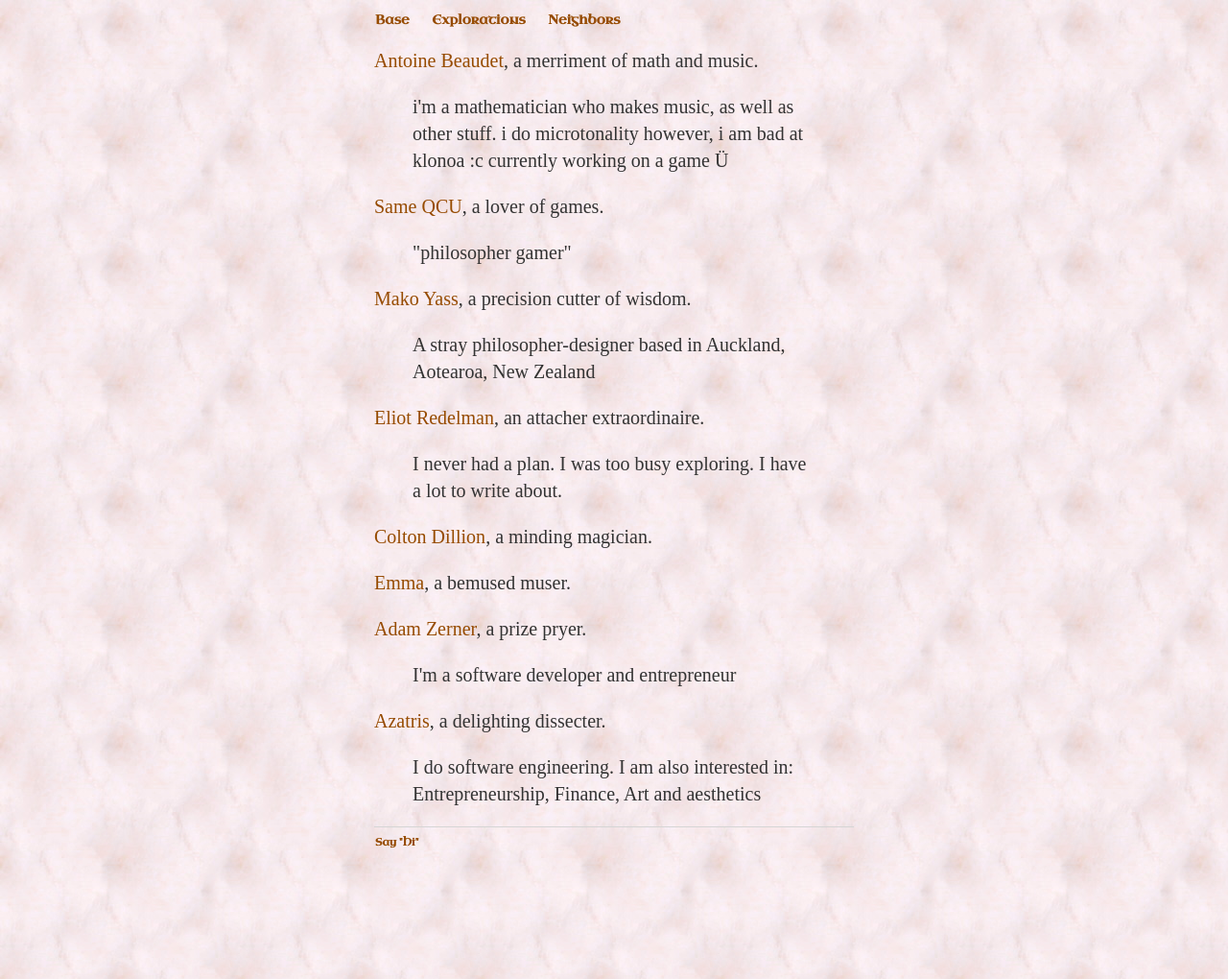
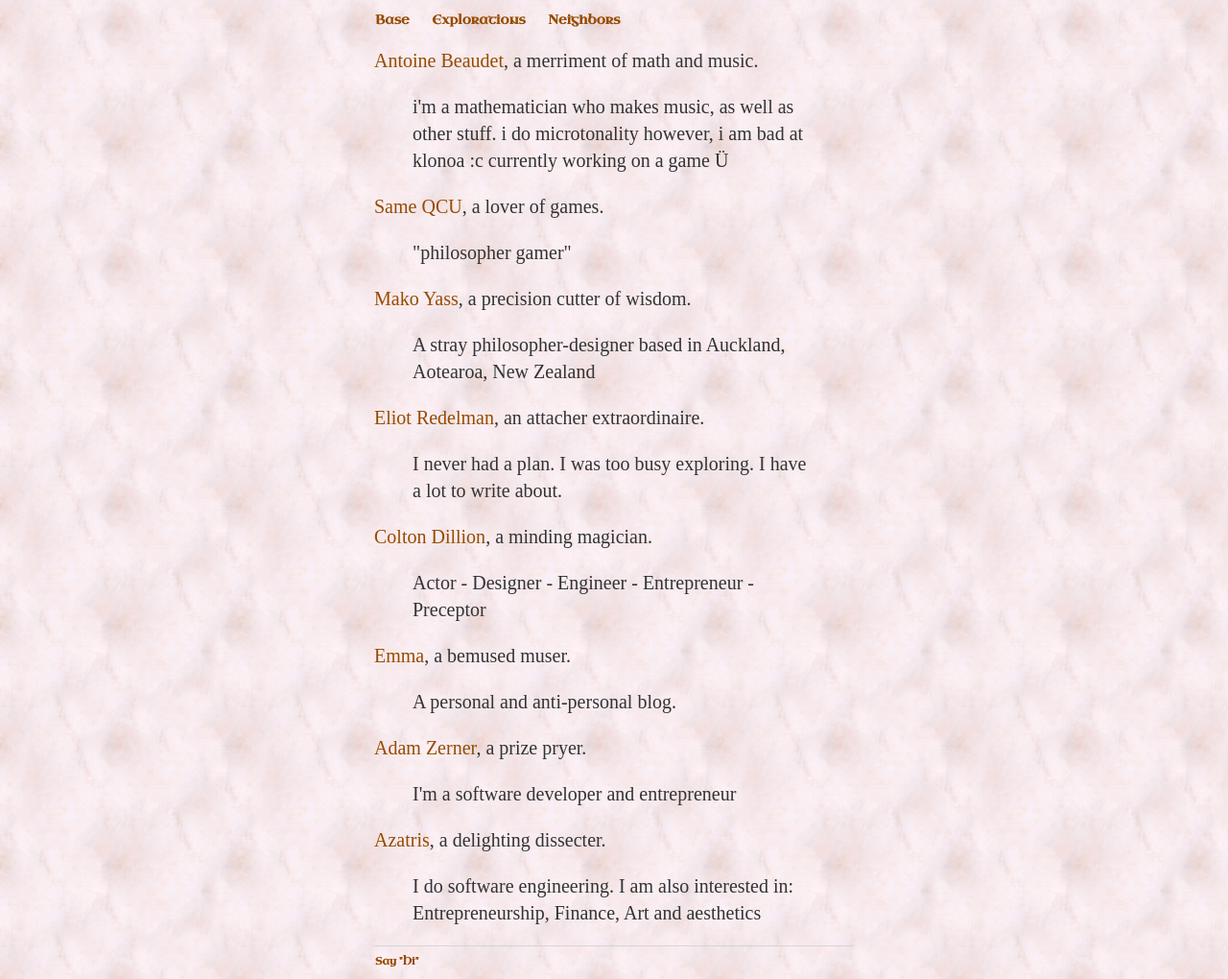
Before and after one commit to ray-dorai/ray-dorai.github.io, a Jekyll site: the page built from neighbors.html, in a window 1280 px wide. Shown: the whole page at 96% size. Built offline with Jekyll 4.4.1, drawn with Linux system fonts in a browser that asks for light colours; some web fonts are replaced.

Commit message:
Update neighbors.html

```diff
--- a/neighbors.html
+++ b/neighbors.html
@@ -13,8 +13,10 @@ title: Neighbors
 	          <blockquote><p>A stray philosopher-designer based in Auckland, Aotearoa, New Zealand</p></blockquote> </p>
 	        <p><a href="http://bearlamp.com.au/">Eliot Redelman</a>, an attacher extraordinaire.
                   <blockquote><p>I never had a plan.  I was too busy exploring. I have a lot to write about.</p></blockquote> </p>
-	        <p><a href="http://www.coltondillion.com/">Colton Dillion</a>, a minding magician.</p>
-	        <p><a href="https://icecauldron.github.io/blog">Emma</a>, a bemused muser.</p>
+	        <p><a href="http://www.coltondillion.com/">Colton Dillion</a>, a minding magician.
+                  <blockquote><p>Actor - Designer - Engineer - Entrepreneur - Preceptor</blockquote> </p>
+	        <p><a href="https://icecauldron.github.io/blog">Emma</a>, a bemused muser.
+                  <blockquote><p>A personal and anti-personal blog.</p></blockquote> </p>
   	        <p><a href="https://adamzerner.bearblog.dev/">Adam Zerner</a>, a prize pryer.
                   <blockquote><p>I'm a software developer and entrepreneur</p></blockquote> </p>
 	        <p><a href="https://azatris.github.io/">Azatris</a>, a delighting dissecter.
```
